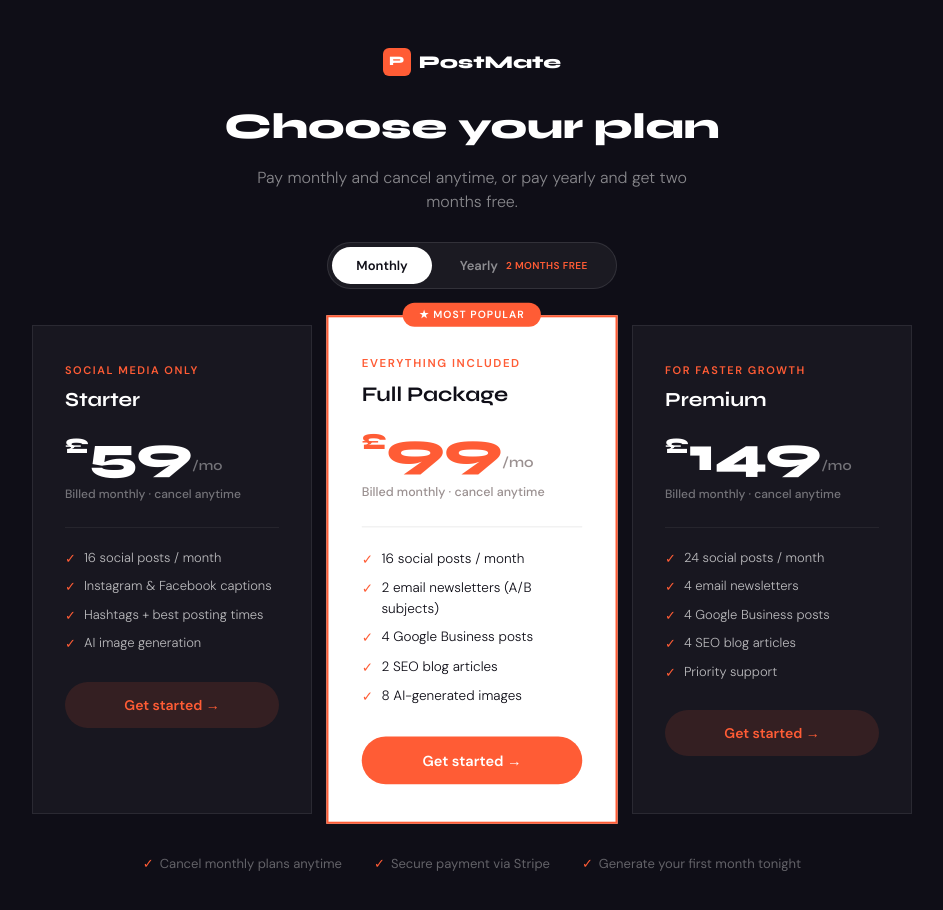
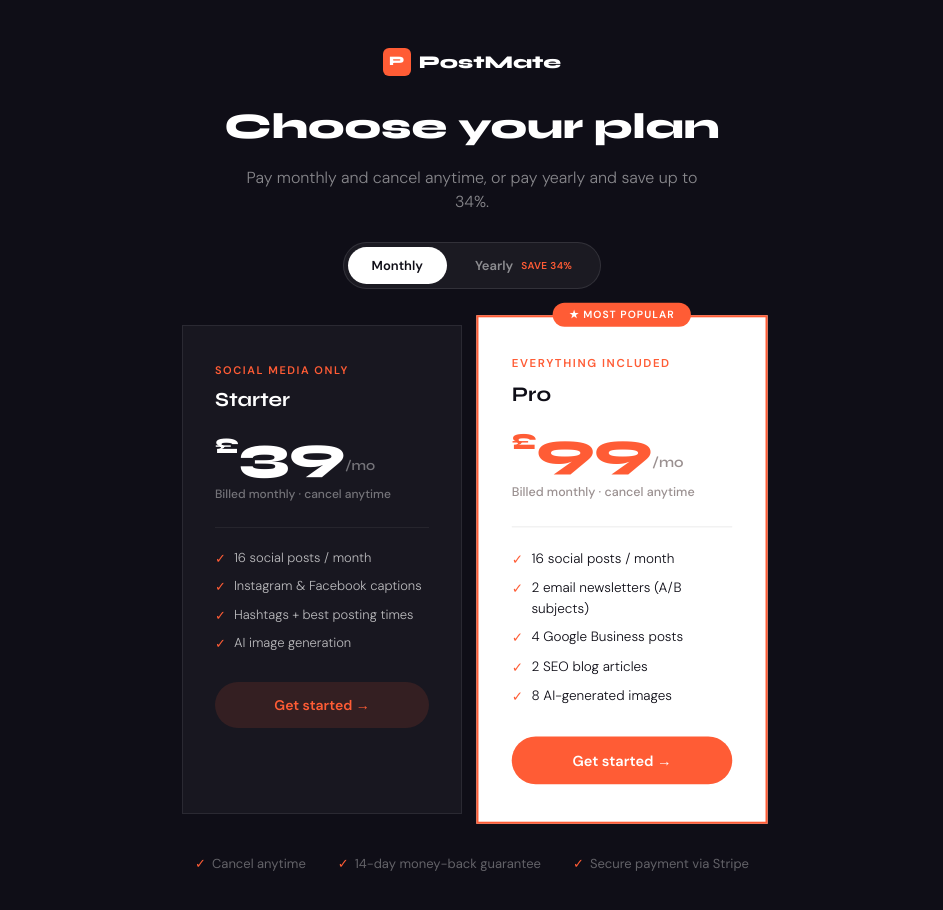
Before and after one commit to harrytaylor6546-commits/postmate-platform, a Next.js app: page /subscribe in a window 1280 px wide. Shown: the top 910 px of the page, without its empty margins (168-1111 px from the left). Built offline with nearby package versions, Linux system fonts and the light colour scheme; no server answers.

Commit message:
Update page.js

```diff
--- a/app/subscribe/page.js
+++ b/app/subscribe/page.js
@@ -6,28 +6,19 @@
     id: 'starter',
     name: 'Starter',
     desc: 'Social media only',
-    monthly: { price: 59, priceId: process.env.NEXT_PUBLIC_STRIPE_STARTER_PRICE_ID },
-    yearly: { price: 49, total: 588, save: 120, priceId: process.env.NEXT_PUBLIC_STRIPE_STARTER_YEARLY_PRICE_ID },
+    monthly: { price: 39, priceId: process.env.NEXT_PUBLIC_STRIPE_STARTER_PRICE_ID },
+    yearly: { price: 26, total: 312, save: 156, priceId: process.env.NEXT_PUBLIC_STRIPE_STARTER_YEARLY_PRICE_ID },
     features: ['16 social posts / month', 'Instagram & Facebook captions', 'Hashtags + best posting times', 'AI image generation'],
     popular: false,
   },
   {
-    id: 'full',
-    name: 'Full Package',
+    id: 'pro',
+    name: 'Pro',
     desc: 'Everything included',
     monthly: { price: 99, priceId: process.env.NEXT_PUBLIC_STRIPE_FULL_PRICE_ID },
-    yearly: { price: 79, total: 948, save: 240, priceId: process.env.NEXT_PUBLIC_STRIPE_FULL_YEARLY_PRICE_ID },
+    yearly: { price: 65, total: 780, save: 408, priceId: process.env.NEXT_PUBLIC_STRIPE_FULL_YEARLY_PRICE_ID },
     features: ['16 social posts / month', '2 email newsletters (A/B subjects)', '4 Google Business posts', '2 SEO blog articles', '8 AI-generated images'],
     popular: true,
-  },
-  {
-    id: 'premium',
-    name: 'Premium',
-    desc: 'For faster growth',
-    monthly: { price: 149, priceId: process.env.NEXT_PUBLIC_STRIPE_PREMIUM_PRICE_ID },
-    yearly: { price: 119, total: 1428, save: 360, priceId: process.env.NEXT_PUBLIC_STRIPE_PREMIUM_YEARLY_PRICE_ID },
-    features: ['24 social posts / month', '4 email newsletters', '4 Google Business posts', '4 SEO blog articles', 'Priority support'],
-    popular: false,
   },
 ]
 
@@ -68,7 +59,7 @@
           Choose your plan
         </h1>
         <p style={{ fontSize: 16, color: 'rgba(255,255,255,0.5)', fontWeight: 300, maxWidth: 460, margin: '0 auto' }}>
-          Pay monthly and cancel anytime, or pay yearly and get two months free.
+          Pay monthly and cancel anytime, or pay yearly and save up to 34%.
         </p>
 
         {/* Billing toggle */}
@@ -78,7 +69,7 @@
           </button>
           <button onClick={() => setBilling('yearly')} style={{ padding: '10px 24px', borderRadius: 100, fontSize: 13, fontWeight: 600, fontFamily: 'DM Sans, sans-serif', border: 'none', cursor: 'pointer', background: billing === 'yearly' ? 'white' : 'transparent', color: billing === 'yearly' ? '#0f0e17' : 'rgba(255,255,255,0.5)', transition: 'all .2s', display: 'flex', alignItems: 'center', gap: 8 }}>
             Yearly
-            <span style={{ fontSize: 10, fontWeight: 700, color: '#FF5C35', letterSpacing: '.04em' }}>2 MONTHS FREE</span>
+            <span style={{ fontSize: 10, fontWeight: 700, color: '#FF5C35', letterSpacing: '.04em' }}>SAVE 34%</span>
           </button>
         </div>
       </div>
@@ -142,7 +133,7 @@
       {/* Trust signals */}
       <div style={{ textAlign: 'center' }}>
         <div style={{ display: 'flex', justifyContent: 'center', gap: 32, flexWrap: 'wrap' }}>
-          {['Cancel monthly plans anytime', 'Secure payment via Stripe', 'Generate your first month tonight'].map(t => (
+          {['Cancel anytime', '14-day money-back guarantee', 'Secure payment via Stripe'].map(t => (
             <div key={t} style={{ fontSize: 13, color: 'rgba(255,255,255,0.35)', display: 'flex', alignItems: 'center', gap: 6 }}>
               <span style={{ color: '#FF5C35' }}>✓</span>{t}
             </div>
```
